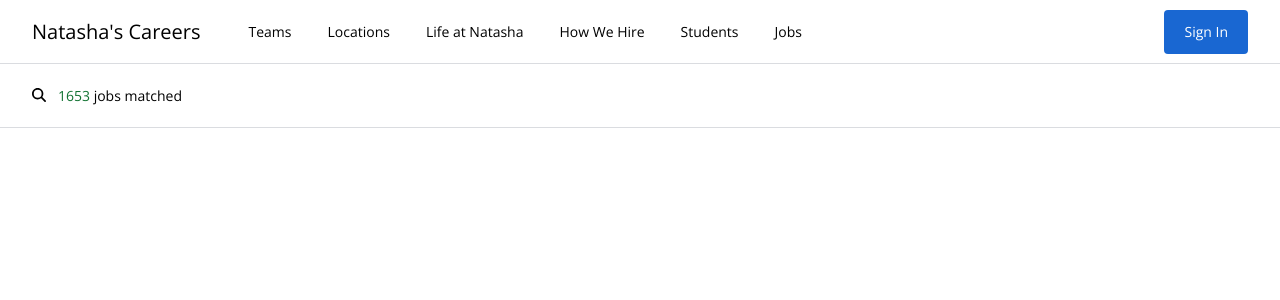
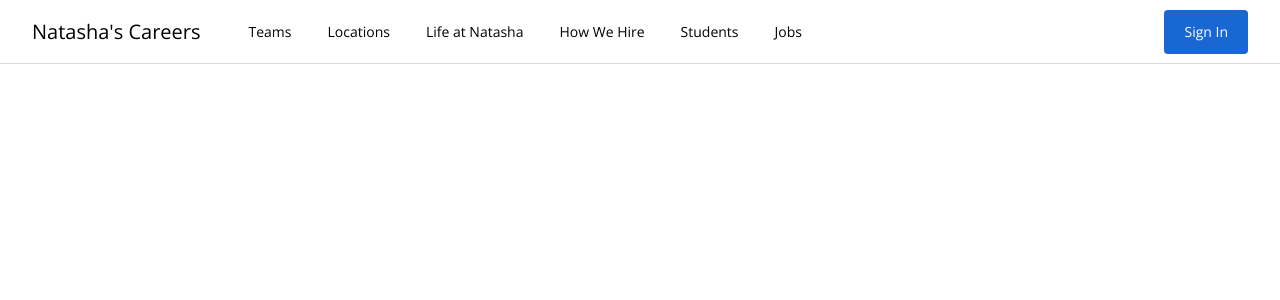
Before and after one commit to artsycoder533/job-search, a Vue app: page / in a window 1280 px wide. Shown: the top 300 px of the page. Built offline with nearby package versions, Linux system fonts and the light colour scheme.

Commit message:
conditionally rendered subnav

```diff
--- a/src/components/MainNav.vue
+++ b/src/components/MainNav.vue
@@ -7,6 +7,7 @@
         <a :href="url" class="flex items-center h-full text-xl">{{
           company
         }}</a>
+
         <nav class="h-full ml-12">
           <ul class="flex h-full p-0 m-0 list-none">
             <li
@@ -33,7 +34,9 @@
           />
         </div>
       </div>
-      <subnav />
+
+      <subnav v-if="isLoggedIn"/>
+
     </div>
   </header>
 </template>
```
